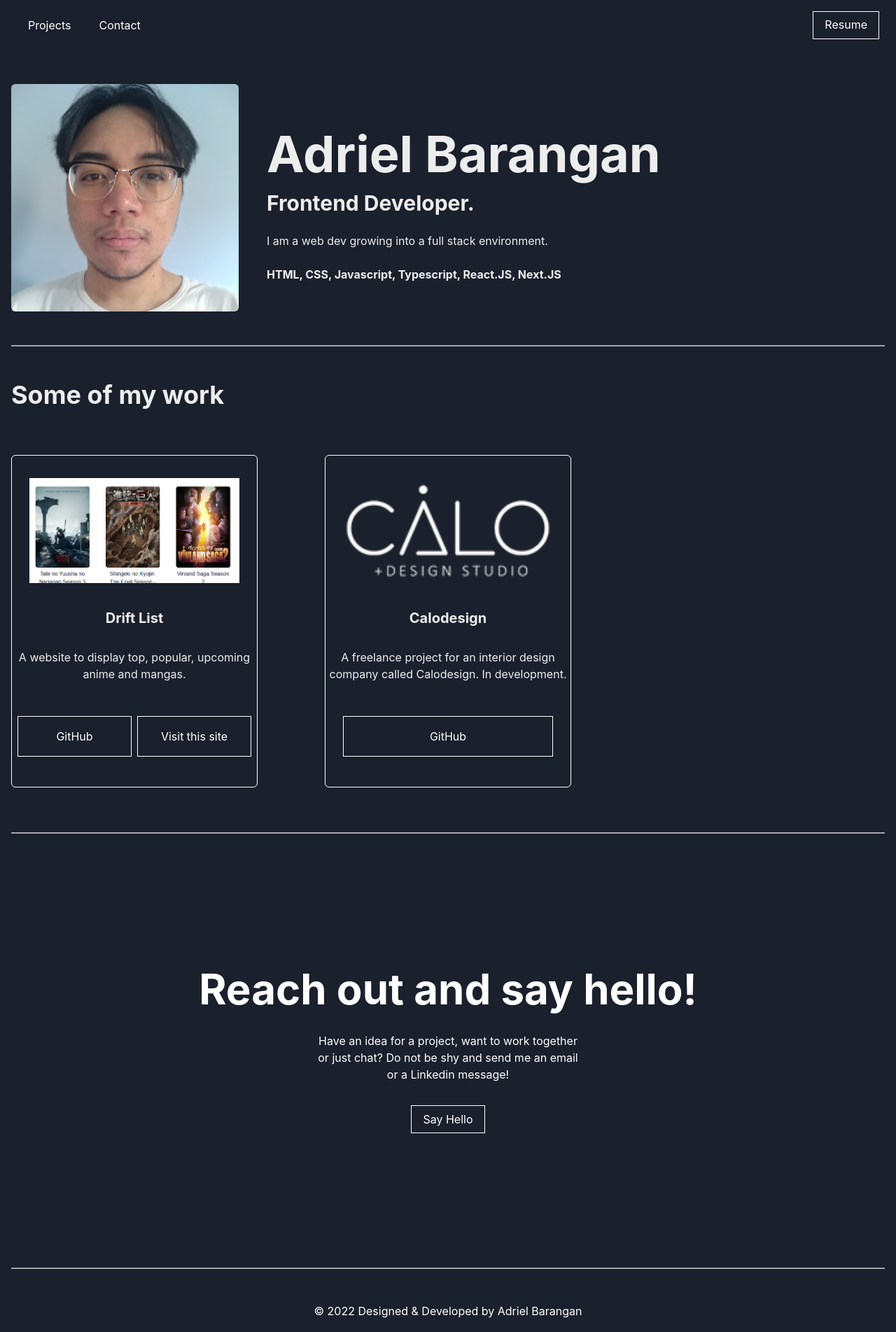
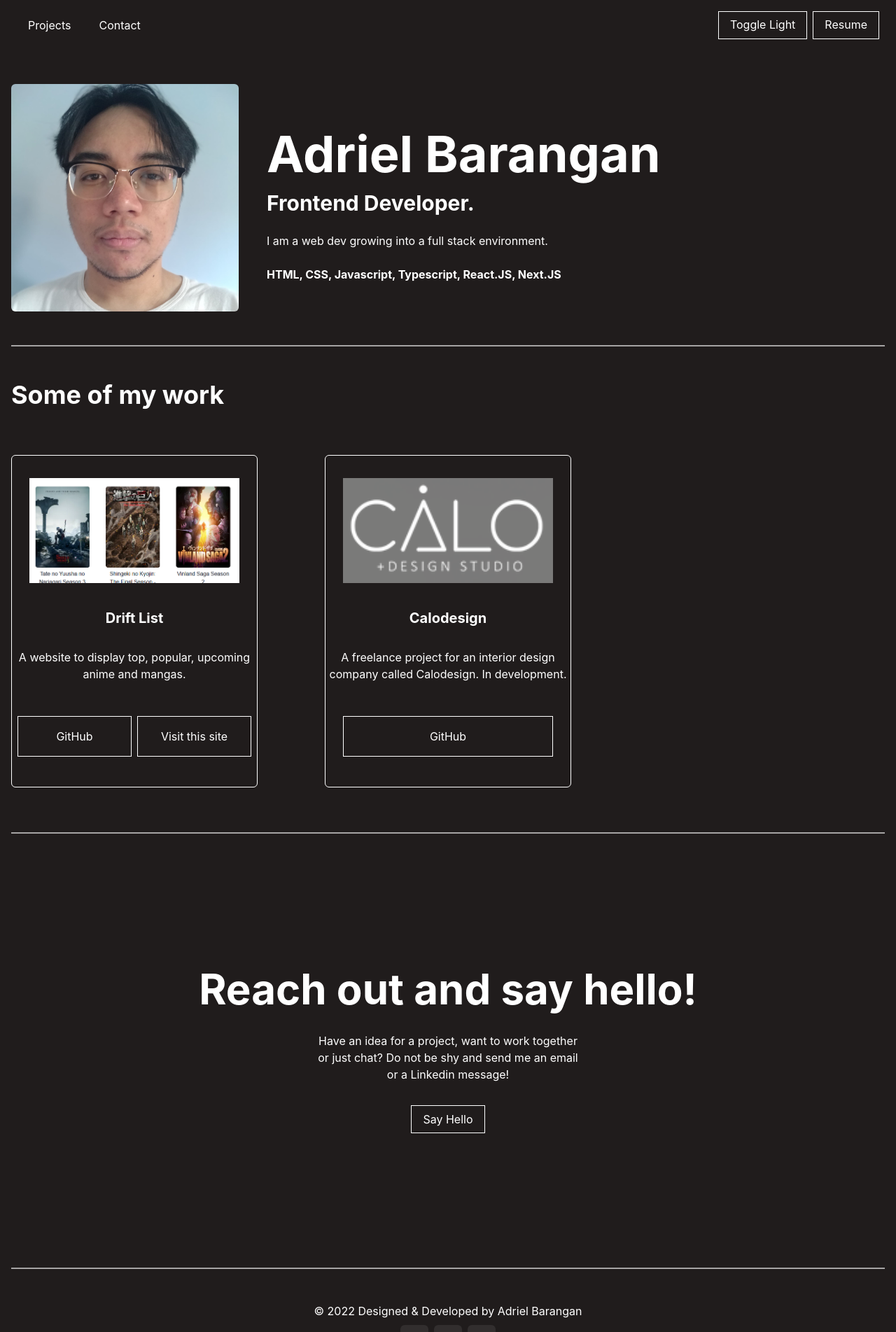
Before and after one commit to barangana/baradriel.dev, a Next.js app: page / in a window 1280 px wide. Shown: the top 1903 px of the page at 70% size. Built offline with nearby package versions, Linux system fonts and the light colour scheme; no server answers.

Commit message:
feat: added dark and light mode support

```diff
--- a/components/Projects/Projects.tsx
+++ b/components/Projects/Projects.tsx
@@ -17,7 +17,7 @@ export const Projects = () => {
           <Cards key={project.id} project={project} />
         ))}
       </SimpleGrid>
-      <Divider variant='white' />
+      <Divider variant='primary' />
     </Box>
   )
 }
--- a/components/sections/About.tsx
+++ b/components/sections/About.tsx
@@ -9,8 +9,6 @@ import {
 import Image from 'next/image'
 import React from 'react'
 import info from '../../utils/info.json'
-
-//TODO: Fix image when on responsive (currently removed)
 
 const StyledChakraImage = chakra(Image, {
   shouldForwardProp: (prop) => ['layout', 'src', 'alt'].includes(prop),
@@ -54,7 +52,7 @@ export const About = () => {
           </Box>
         </Box>
       </SimpleGrid>
-      <Divider variant='white' />
+      <Divider variant='primary' />
     </Box>
   )
 }
--- a/components/ui/Cards.tsx
+++ b/components/ui/Cards.tsx
@@ -24,7 +24,7 @@ const StyledChakraImage = chakra(Image, {
 
 export const Cards: React.FC<CardProps> = ({ project }) => {
   return (
-    <Box h='475px' borderRadius='6' border='1px solid white'>
+    <Box h='475px' borderRadius='6' border='1px solid'>
       <Box pt='8' textAlign='center'>
         <StyledChakraImage
           width='300px'
--- a/components/ui/Contact.tsx
+++ b/components/ui/Contact.tsx
@@ -6,13 +6,7 @@ import NextLink from 'next/link'
 export const Contact: React.FC = () => {
   return (
     <Box id='contact'>
-      <Flex
-        bg='blue.50'
-        color='white'
-        align='center'
-        direction='column'
-        my={[12, 0, 48]}
-      >
+      <Flex align='center' direction='column' my={[12, 0, 48]}>
         <Heading size='3xl' pb='8' textAlign='center'>
           {info.contact}
         </Heading>
@@ -20,12 +14,12 @@ export const Contact: React.FC = () => {
           {info.contact_text}
         </Text>
         <NextLink href={info.email} passHref>
-          <Button as='a' bg='blue.50' color='white' variant='primary'>
+          <Button as='a' variant='primary'>
             {info.contact_send_mail}
           </Button>
         </NextLink>
       </Flex>
-      <Divider variant='white' />
+      <Divider variant='primary' />
     </Box>
   )
 }
--- a/components/ui/Footer.tsx
+++ b/components/ui/Footer.tsx
@@ -18,7 +18,7 @@ const Links: LinkTypes[] = [
 
 export const Footer: React.FC = () => {
   return (
-    <Flex bg='blue.50' color='white' pt={12} pb={12} justify='center'>
+    <Flex pt={12} pb={12} justify='center'>
       <Stack>
         <Text align='center'>{`© ${new Date().getFullYear()} Designed & Developed by ${
           info.title
@@ -26,7 +26,7 @@ export const Footer: React.FC = () => {
         <Stack direction='row' justify='center'>
           {Links.map((link) => (
             <Link key={link.name} href={link.href} passHref>
-              <IconButton aria-label='Options' icon={link.icon} bg='blue.50' />
+              <IconButton aria-label='Options' icon={link.icon} />
             </Link>
           ))}
         </Stack>
--- a/components/ui/Header.tsx
+++ b/components/ui/Header.tsx
@@ -9,6 +9,8 @@ import {
   MenuButton,
   MenuList,
   MenuItem,
+  Box,
+  useColorMode,
 } from '@chakra-ui/react'
 import NextLink from 'next/link'
 import info from '../../utils/info.json'
@@ -19,6 +21,7 @@ interface ItemLinkProps {
 }
 
 //TODO: Fix header so on mobile it takes up whole space instead of a portion.
+//TODO: Change 'Toggle' to Icon
 
 const openResume = (event: any) => {
   event.preventDefault()
@@ -28,16 +31,15 @@ const openResume = (event: any) => {
 const ItemLink: React.FC<ItemLinkProps> = ({ href, children }) => {
   return (
     <NextLink href={href} passHref>
-      <Link p={4} color='white'>
-        {children}
-      </Link>
+      <Link p={4}>{children}</Link>
     </NextLink>
   )
 }
 
 export const Header: React.FC = () => {
+  const { colorMode, toggleColorMode } = useColorMode()
   return (
-    <Flex bg='blue.50' as='nav' justify='space-between' color='white' p={2}>
+    <Flex as='nav' justify='space-between' p={2}>
       <Stack
         direction={'row'}
         display={['none', 'none', 'flex', 'flex']}
@@ -47,11 +49,15 @@ export const Header: React.FC = () => {
         <ItemLink href='#contact'>Contact</ItemLink>
       </Stack>
       <Flex align='center' display={['none', 'none', 'flex', 'flex']}>
-        <Button onClick={openResume} variant='primary' color='white'>
+        <Box pr='2'>
+          <Button variant='primary' onClick={toggleColorMode}>
+            Toggle {colorMode === 'light' ? 'Dark' : 'Light'}
+          </Button>
+        </Box>
+        <Button onClick={openResume} variant='primary'>
           Resume
         </Button>
       </Flex>
-
       <Menu isLazy>
         <MenuButton
           as={IconButton}
--- a/pages/_app.tsx
+++ b/pages/_app.tsx
@@ -3,7 +3,7 @@ import { ChakraProvider } from '@chakra-ui/react'
 import theme from '../theme/theme'
 import Script from 'next/script'
 
-function MyApp({ Component, pageProps }: AppProps) {
+const MyApp = ({ Component, pageProps }: AppProps) => {
   return (
     <ChakraProvider theme={theme}>
       <Script
@@ -22,4 +22,5 @@ function MyApp({ Component, pageProps }: AppProps) {
     </ChakraProvider>
   )
 }
+
 export default MyApp
--- a/theme/components/button.ts
+++ b/theme/components/button.ts
@@ -3,16 +3,14 @@ import type { ComponentSingleStyleConfig } from '@chakra-ui/react'
 export const Button: ComponentSingleStyleConfig = {
   variants: {
     primary: {
-      bg: '#1A202C',
-      color: 'white',
+      // color: 'white',
       fontWeight: 'normal',
       borderRadius: 0,
-      borderColor: 'white',
       borderWidth: '1px',
+      border: '1px solid',
 
       _hover: {
-        bg: 'white',
-        color: 'black',
+        bgColor: 'rgba(216, 212, 212, 0.7)',
       },
     },
   },
--- a/theme/components/divider.ts
+++ b/theme/components/divider.ts
@@ -1,16 +1,10 @@
 import { ComponentStyleConfig } from '@chakra-ui/react'
+import { mode } from '@chakra-ui/theme-tools'
 
 export const Divider: ComponentStyleConfig = {
-  variants: {
-    white: {
-      borderColor: '#ffffff',
-      borderWidth: '2px',
-      borderStyle: 'solid',
-    },
-    black: {
-      borderColor: '#000000',
-      borderWidth: '2px',
-      borderStyle: 'solid',
-    },
+  baseStyle: {
+    borderColor: mode('black.100', 'white'),
+    borderWidth: '2px',
+    borderStyle: 'solid',
   },
 }
--- a/theme/components/link.ts
+++ b/theme/components/link.ts
@@ -3,11 +3,8 @@ import type { ComponentSingleStyleConfig } from '@chakra-ui/react'
 export const Link: ComponentSingleStyleConfig = {
   variants: {
     button: {
-      bg: '#1A202C',
-      color: 'white',
       fontWeight: 'normal',
       borderRadius: 0,
-      borderColor: 'white',
       borderWidth: '1px',
       textAlign: 'center',
       py: '4',
@@ -15,8 +12,7 @@ export const Link: ComponentSingleStyleConfig = {
       border: '1px solid',
 
       _hover: {
-        bg: 'white',
-        color: 'black',
+        bg: 'rgba(216, 212, 212, 0.7)',
         textDecor: 'none',
       },
     },
--- a/theme/theme.ts
+++ b/theme/theme.ts
@@ -1,5 +1,6 @@
 import { extendTheme, ThemeConfig } from '@chakra-ui/react'
 import { Button, Divider, Link } from './components'
+import { mode } from '@chakra-ui/theme-tools'
 
 const config: ThemeConfig = {
   initialColorMode: 'dark',
@@ -7,14 +8,19 @@ const config: ThemeConfig = {
 }
 
 const theme = extendTheme({
+  styles: {
+    global: (props: any) => ({
+      body: {
+        bg: mode('white', 'black.50')(props),
+        color: mode('black.100', 'white'),
+      },
+    }),
+  },
   colors: {
-    brand: {
-      100: '#0D1B2A',
-      200: '#1B263B',
-      300: '#415A77',
-      400: '#778DA9',
-      500: '#E0E1DD',
-      600: '#9AA5C4',
+    black: {
+      50: '#201C1C',
+      100: '#D8D4D4',
+      200: '#080404',
     },
     blue: {
       50: '#1A202C',
```
Also changed, not shown: public/images/calo.png.
